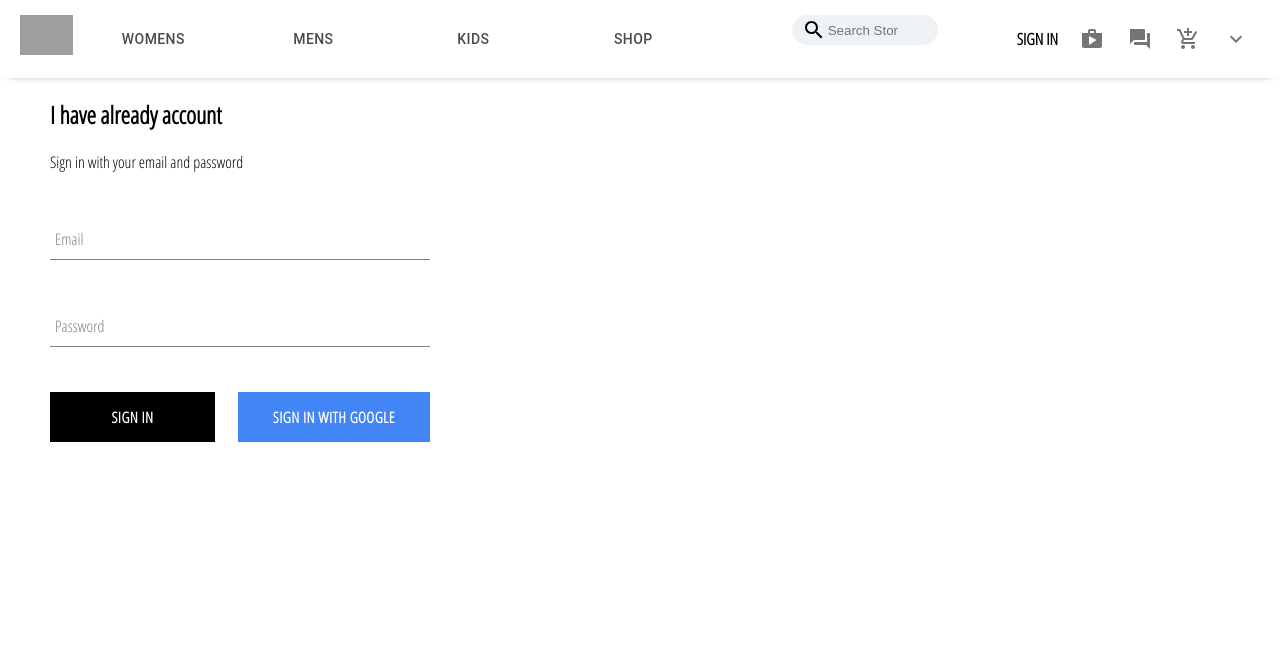
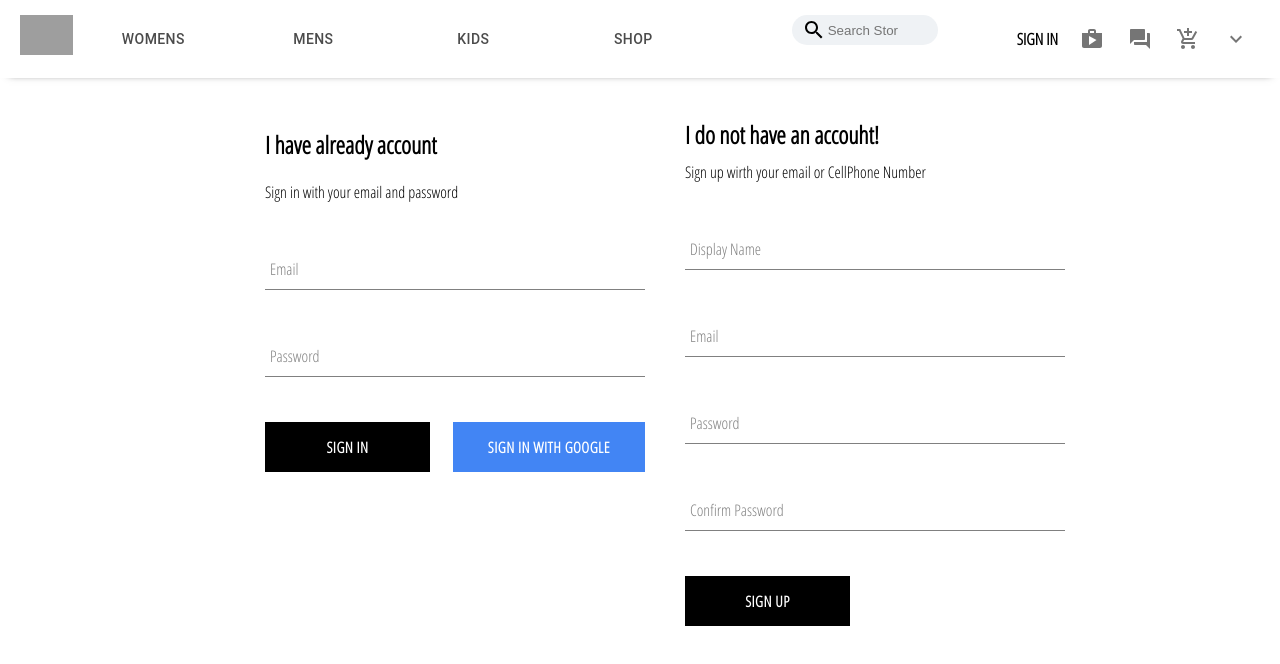
Before and after one commit to Mohib008/m-clothing, a React (Create React App) app: page /Signin in a window 1280 px wide. Shown: the top 664 px of the page. Built offline with nearby package versions, Linux system fonts and the light colour scheme; no server answers; grey boxes are pictures that could not be loaded.

Commit message:
implemented firebase unils, included ability to store authenicated users ino our firebase database or Cloud firestore

```diff
--- a/src/App.js
+++ b/src/App.js
@@ -34,6 +34,7 @@
               ...snapshot.data()
             }
           });
+          console.log(this.state);
         });
       }
       this.setState({ currentUser: userAuth });
--- /dev/null
+++ b/src/Components/sign-up/sign-up.jsx
@@ -0,0 +1,100 @@
+import React from 'react';
+import FormInput from '../form-input/form-input';
+import './sign-up.scss';
+import CustomButton from '../custom-button/custom-button';
+import { auth, createUserProfileDocument } from '../../firebase/firebase';
+
+
+class SignUp extends React.Component {
+    constructor() {
+        super();
+        this.state = {
+          displayName: '',
+          email: '',
+          password: '',
+          confirmPassword: '',
+        }
+    }
+
+    handleSubmit = async event => {
+        event.preventDefault();
+
+        const { displayName, email, password, confirmPassword } = this.state;
+
+        if(password !== confirmPassword) {
+            alert("password don't match");
+            return;
+        }
+
+        try {
+          const { user } = await auth.createUserWithEmailAndPassword(email, password);
+          await createUserProfileDocument(user, { displayName });
+
+          this.setState({
+              displayName: '',
+              email: '',
+              password: '',
+              confirmPassword: '',
+          });
+        } catch (error) {
+          console.error(error);
+        }
+    }
+
+    handleChange = event => {
+        const { name, value } = event.target;
+        this.setState({ [name]: value })
+    };
+
+    render(){
+        const { displayName, email, password, confirmPassword } = this.state;
+        return(
+            <div className="sign-up">
+                <h2 className="title">I do not have an accouht!</h2>
+                <span>Sign up wirth your email or CellPhone Number</span>
+                <form className="sign-up-form" onSubmit={this.handleSubmit}>
+                    <FormInput
+                        type='text'
+                        name='displayName'
+                        value={displayName}
+                        onChange={this.handleChange}
+                        label='Display Name'
+                        required
+                    />
+
+                    <FormInput
+                        type='email'
+                        name='email'
+                        value={email}
+                        onChange={this.handleChange}
+                        label='Email'
+                        required
+                    />
+
+                    <FormInput
+                        type='password'
+                        name='password'
+                        value={password}
+                        onChange={this.handleChange}
+                        label='Password'
+                        required
+                    />
+
+                    <FormInput
+                        type='password'
+                        name='confirmPassword'
+                        value={confirmPassword}
+                        onChange={this.handleChange}
+                        label='Confirm Password'
+                        required
+                    />
+
+                    <CustomButton type='submit'>SIGN UP</CustomButton>
+                </form>
+            </div>
+        )
+    }
+}
+
+
+export default SignUp;
--- /dev/null
+++ b/src/Components/sign-up/sign-up.scss
@@ -0,0 +1,9 @@
+.sign-up {
+    display: flex;
+    flex-direction: column;
+    width: 380px;
+
+    .title {
+        margin: 10px 0;
+    }
+}
--- a/src/Pages/signIn-signUp-page/signIn-signUp-page.jsx
+++ b/src/Pages/signIn-signUp-page/signIn-signUp-page.jsx
@@ -1,5 +1,6 @@
 import React from "react";
 import SignIn from '../../Components/signIn/signIn';
+import SignUp from '../../Components/sign-up/sign-up';
 import './signIn-signUp-page.scss';
 
 
@@ -7,6 +8,7 @@
 const signInsignUpPage = () => (
     <div className="signin-signup-page">
         <SignIn />
+        <SignUp />
     </div>
 );
 
--- a/src/Pages/signIn-signUp-page/signIn-signUp-page.scss
+++ b/src/Pages/signIn-signUp-page/signIn-signUp-page.scss
@@ -0,0 +1,6 @@
+.signin-signup-page {
+    width: 850px;
+    display: flex;
+    justify-content: space-between;
+    margin: 30px auto;
+}
```
